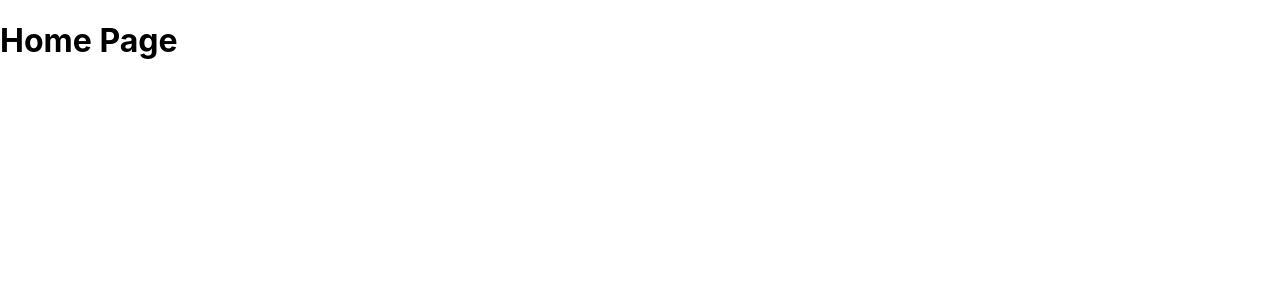
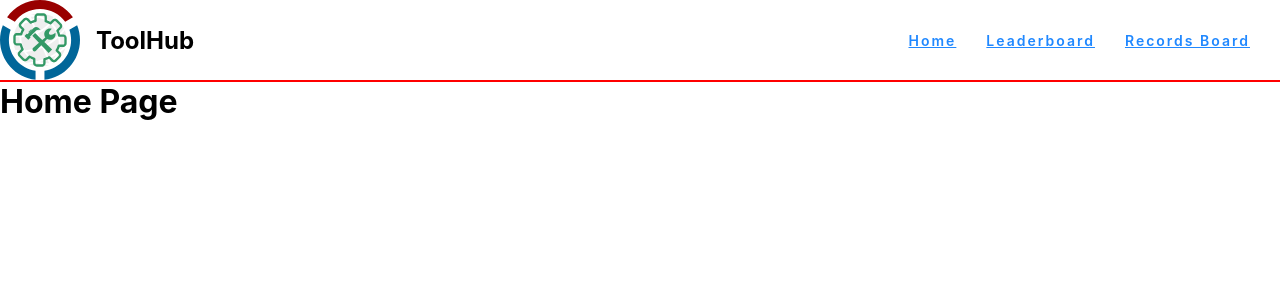
Before and after one commit to Fourteen98/toolhub-frontend, a React (Create React App) app: page / in a window 1280 px wide. Shown: the top 300 px of the page. Built offline with nearby package versions, Linux system fonts and the light colour scheme.

Commit message:
Create Home Page::implement navbar Add a logo, navbar title and navlinks to the navbar.

```diff
--- a/package.json
+++ b/package.json
@@ -6,8 +6,10 @@
     "@testing-library/jest-dom": "^5.16.5",
     "@testing-library/react": "^13.4.0",
     "@testing-library/user-event": "^13.5.0",
+    "history": "^5.3.0",
     "react": "^18.2.0",
     "react-dom": "^18.2.0",
+    "react-router-dom": "^6.4.2",
     "react-scripts": "5.0.1",
     "web-vitals": "^2.1.4"
   },
--- a/src/App.css
+++ b/src/App.css
@@ -1,39 +1,58 @@
-.App {
-  text-align: center;
+* {
+  margin: 0;
+  padding: 0;
 }
 
-.App-logo {
-  height: 40vmin;
-  pointer-events: none;
+.nav--bar {
+  margin: 0 auto;
+  display: flex;
+  justify-content: space-between;
+  align-items: center;
+  width: 100%;
+  flex-wrap: wrap;
+  justify-items: center;
+  box-sizing: border-box;
+  border-bottom: 2px solid red;
 }
 
-@media (prefers-reduced-motion: no-preference) {
-  .App-logo {
-    animation: App-logo-spin infinite 20s linear;
-  }
+.nav--bar--logo {
+  display: flex;
+  align-items: center;
 }
 
-.App-header {
-  background-color: #282c34;
-  min-height: 100vh;
-  display: flex;
-  flex-direction: column;
-  align-items: center;
-  justify-content: center;
-  font-size: calc(10px + 2vmin);
-  color: white;
+.toolhub--logo {
+  width: 5rem;
+  height: 5rem;
 }
 
-.App-link {
-  color: #61dafb;
+.logo--title {
+  font-size: 1.5rem;
+  font-weight: 700;
+  color: #000;
+  margin-left: 1rem;
 }
 
-@keyframes App-logo-spin {
-  from {
-    transform: rotate(0deg);
-  }
+.nav--bar--links {
+  display: flex;
+  align-items: center;
+  justify-content: space-between;
+  flex-wrap: wrap;
+  padding: 10px 15px;
+}
 
-  to {
-    transform: rotate(360deg);
-  }
+.nav--link {
+  color: rgb(48, 101, 216);;
+  font-size: 14px;
+  font-weight: 600;
+  letter-spacing: 2px;
+  margin: 0 15px;
+  text-decoration: underline;
 }
+
+.active {
+  color: #2088ff;
+}
+
+.inactive {
+  text-decoration: none;
+}
--- a/src/App.js
+++ b/src/App.js
@@ -1,11 +1,18 @@
 import './App.css';
+import { BrowserRouter as Router, Routes, Route } from 'react-router-dom';
 import Home from './pages/Home';
+import Navbar from './pages/components/Navbar';
 
 function App() {
   return (
-    <>
-      <Home />
-    </>
+    <Router>
+      <div className="App">
+        <Navbar />
+        <Routes>
+          <Route path="/" element={<Home />} />
+        </Routes>
+      </div>
+    </Router>
   );
 }
 
--- /dev/null
+++ b/src/pages/components/Navbar.js
@@ -0,0 +1,28 @@
+import React from 'react';
+import { NavLink } from 'react-router-dom';
+import logo from '../../assets/ToolhubLogo.svg';
+
+const Navbar = () => (
+  <>
+    <nav className="nav--bar">
+      <div className="nav--bar--logo">
+        <img className="toolhub--logo" src={logo} alt="toolhub logo" />
+        <h1 className="logo--title">ToolHub</h1>
+      </div>
+      <div className="nav--bar--links">
+        <NavLink to="/" className={({ isActive }) => (isActive ? 'active nav--link' : 'inactive nav--link')}>
+          Home
+        </NavLink>
+        <NavLink to="/" className={({ isActive }) => (isActive ? 'active nav--link' : 'inactive nav--link')}>
+          Leaderboard
+        </NavLink>
+        <NavLink to="/" className={({ isActive }) => (isActive ? 'active nav--link' : 'inactive nav--link')}>
+          Records Board
+        </NavLink>
+      </div>
+    </nav>
+  </>
+
+);
+
+export default Navbar;
```
Also changed, not shown: src/assets/ToolhubLogo.svg (added), src/pages/Leaderboard.js (added), src/pages/components/RecordsBoard.js (added), src/pages/components/navbar.css (added), 1 other file (tests, documents, lock files or other folders).
